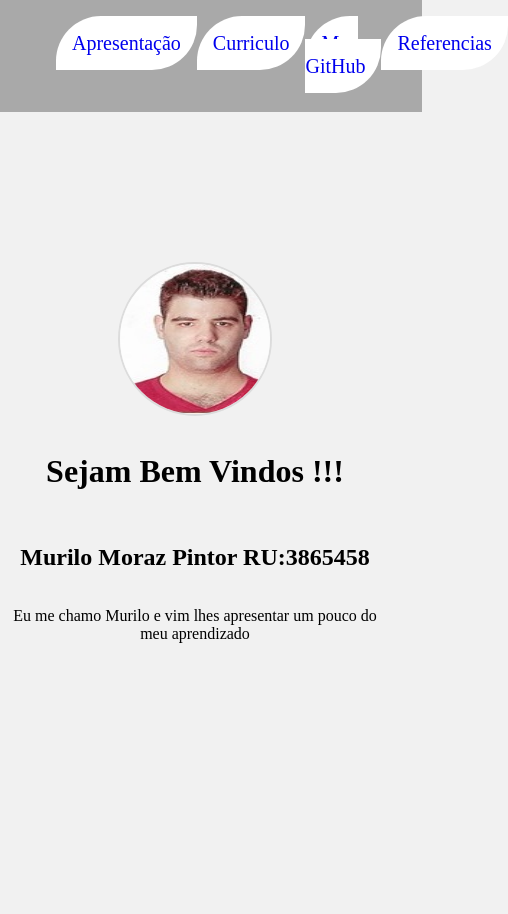
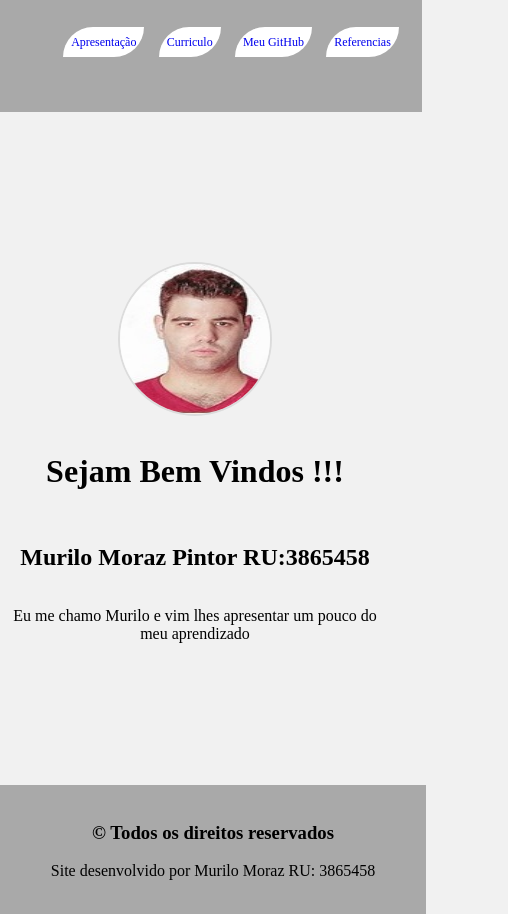
Before and after one commit to mrzgamer/Site-Aula-desenvolvimento-web, a plain HTML site: page index.html in a window 390 px wide. Shown: the whole page, 508 px wide, since content can reach past the window. Before the commit the page ends 844 px from the top, so only its background shows below. Drawn offline with Linux system fonts and the light colour scheme.

Commit message:
Update index.html

```diff
--- a/index.html
+++ b/index.html
@@ -2,15 +2,17 @@
 <head>
     <meta charset="UTF-8">
     <meta name="viewport" content="width=device-width, initial-scale=1.0">
-    <title>Document</title>
-    <!--<link rel="stylesheet" href="index.css">-->
+    <title>Inicio</title>
     <style>
+
 body{
     margin: 0;
     padding: 0;
     width: 100%;
-    height: auto;
+    display: flex;
+    flex-direction: column;
     background-color: #f1f1f1;
+    overflow-x: hidden;
 }
 
 header{
@@ -56,24 +58,45 @@ nav a:hover{
     border: solid 2px gainsboro;
     border-radius: 50%;
 }
+footer{
+    padding: 18px;
+    width: 100%;
+    background-color: darkgrey;
+    text-align: center;
+}
+@media (max-width: 768px) {
+    header{
+    width: 100%;
+    height: 80px;
+    background-color: darkgrey;
+}
+    nav a {
+    padding: 0.5rem;
+    font-size: 12px;
+    }
+}
 
     </style>
 </head>
+<!--Body Corpo da pagina  onde sera desenvolvido e apresentado todo o site.-->
 <body>
-
+    <!--Header responsavel por criar a parte superior definido em cinza onde estarão os links de navegação-->
     <header>
         <nav>
        <ul>
+         <!--Lista não ordenada contendo os links de navegação-->
         <li><a href="sobremin.html">Apresentação</a></li>
         <li><a href="curriculo.html">Curriculo</a></li>
-        <li><a href="portifolio.html">Meu GitHub</a></li>
+        <li><a href="https://github.com/mrzgamer" target="_blank">Meu GitHub</a></li>
         <li><a href="referencias.html">Referencias</a></li>
        </ul>
     </nav>
     </header>
 
+        <!--Caminho indicando onde fica as imagens do site.-->
         <img src="img/minhafoto.jpg" class="image">
 
+        <!--Div responsavel por criar o container e permitindo que o CSS aplique a estilização.-->
      <div id="inicio">
         <h1>Sejam Bem Vindos !!! </h1>
         <h2>Murilo Moraz Pintor RU:3865458</h2>
@@ -81,5 +104,13 @@ nav a:hover{
      </div>
 
 
+     <!--Quebra de linha para ajustar o footer ao fim da pagina-->
+      <br><br><br><br><br><br><br>
+      <!--Footer parte inferior da pagina tambem em cinza contendo Nome do desenvolvedor e RU-->
+     <footer>
+        <h3>© Todos os direitos reservados</h3>
+        <p>Site desenvolvido por Murilo Moraz RU: 3865458</p>
+     </footer>
+
 </body>
 </html>
```
